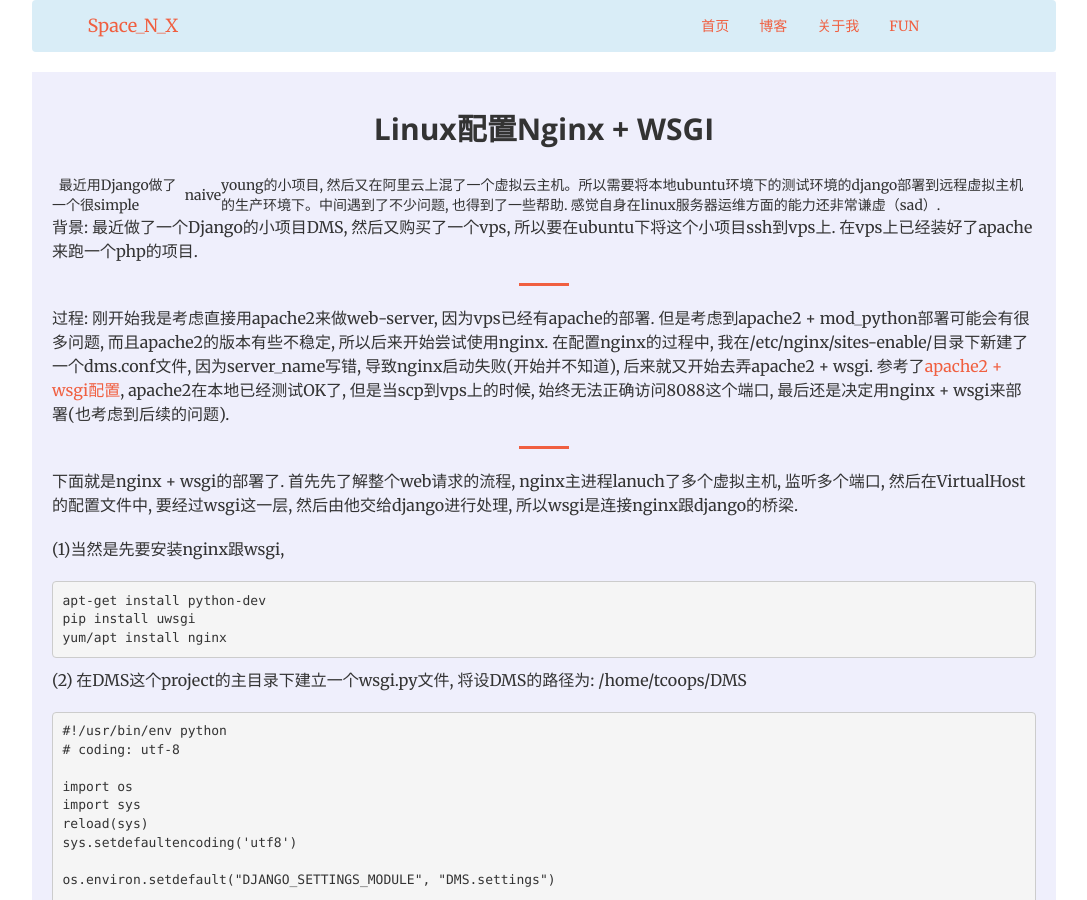
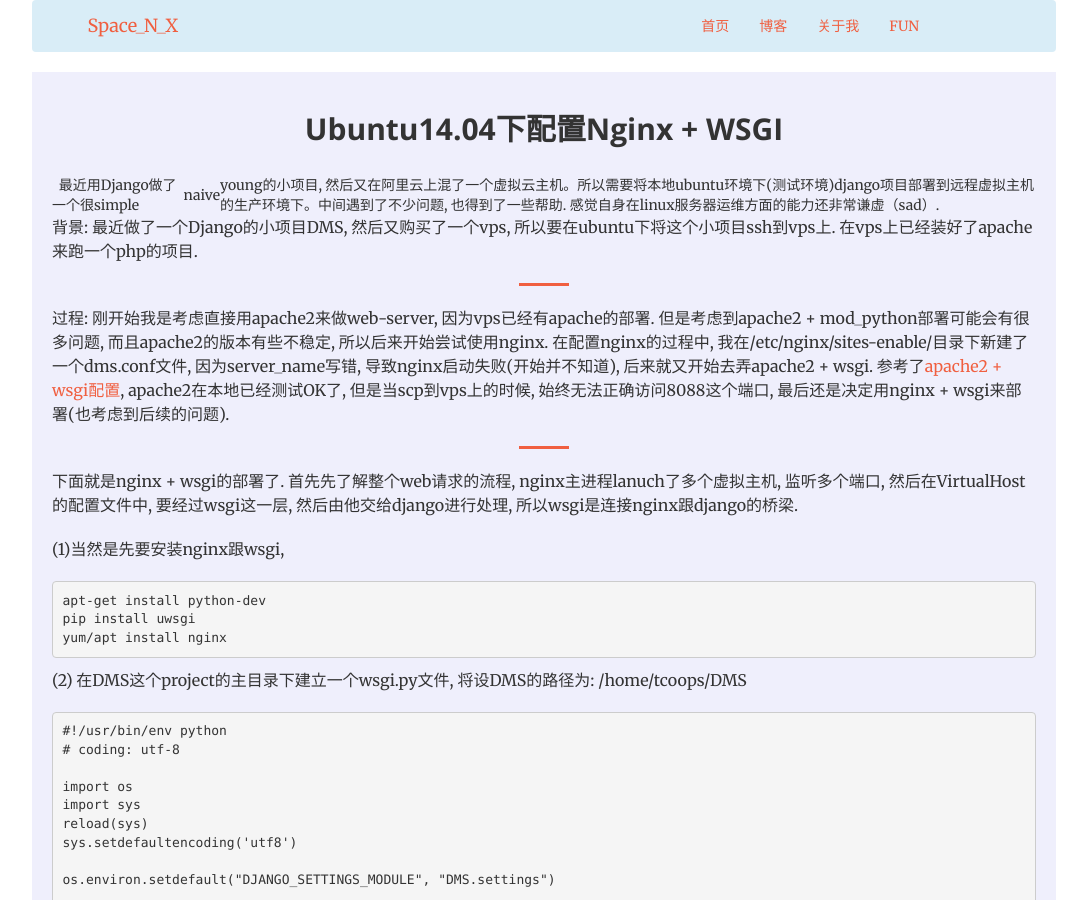
Before and after one commit to tcOops/hololens, a Jekyll site: the page built from _posts/2015-08-20-Linux-Nginx-WSGI.md, in a window 1280 px wide and 900 px high. Shown: the whole window, without its empty margins (96-1183 px from the left). Built offline with Jekyll 4.4.1, drawn with Linux system fonts in a browser that asks for light colours; Markdown is read by kramdown in place of the engine named in the settings; comment, search, counter and statistics services are not loaded; some of the changed text lies outside the part shown.

Commit message:
add new posts

```diff
--- a/_posts/2015-08-20-Linux-Nginx-WSGI.md
+++ b/_posts/2015-08-20-Linux-Nginx-WSGI.md
@@ -1,14 +1,14 @@
 ---
-title: Linux配置Nginx + WSGI
+title: Ubuntu14.04下配置Nginx + WSGI
 time: 2015.08.20
 layout: post
 tags:
 - 运维配置
-excerpt: 最近用Django做了一个很simple|naive|young的小项目, 然后又在阿里云上混了一个虚拟云主机。所以需要将本地ubuntu环境下的测试环境的django部署到远程虚拟主机的生产环境下。
+excerpt: 最近用Django做了一个很simple|naive|young的小项目, 然后又在阿里云上混了一个虚拟云主机。所以需要将本地ubuntu环境下(测试环境)django项目部署到远程虚拟主机的生产环境下。
 ---
 
 
-&nbsp;&nbsp;最近用Django做了一个很simple|naive|young的小项目, 然后又在阿里云上混了一个虚拟云主机。所以需要将本地ubuntu环境下的测试环境的django部署到远程虚拟主机的生产环境下。中间遇到了不少问题, 也得到了一些帮助. 感觉自身在linux服务器运维方面的能力还非常谦虚（sad）.
+&nbsp;&nbsp;最近用Django做了一个很simple|naive|young的小项目, 然后又在阿里云上混了一个虚拟云主机。所以需要将本地ubuntu环境下(测试环境)django项目部署到远程虚拟主机的生产环境下。中间遇到了不少问题, 也得到了一些帮助. 感觉自身在linux服务器运维方面的能力还非常谦虚（sad）.
 
 背景: 最近做了一个Django的小项目DMS, 然后又购买了一个vps, 所以要在ubuntu下将这个小项目ssh到vps上.
 在vps上已经装好了apache来跑一个php的项目.
```
